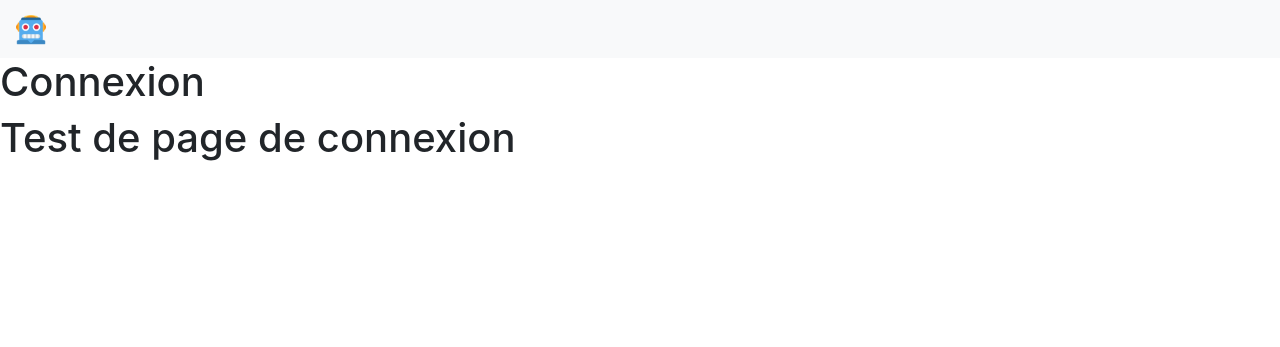
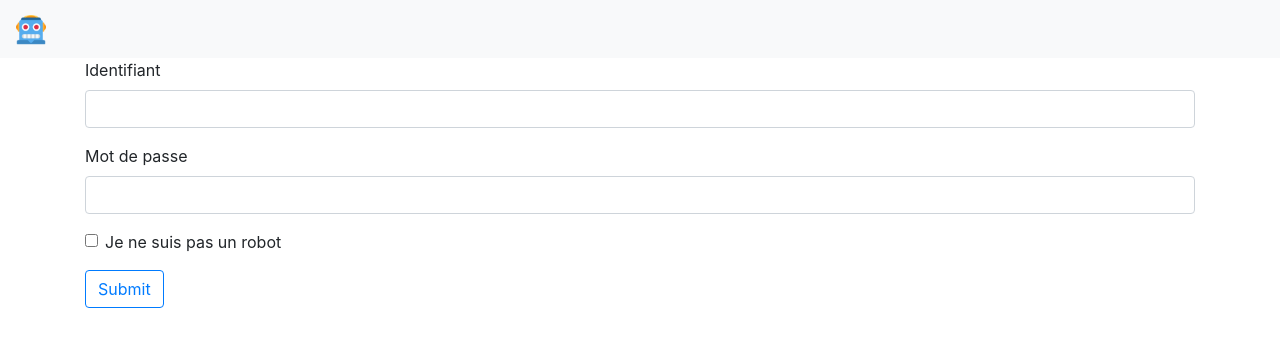
Before and after one commit to MaillotCedric/octo-classifr, a Django app: page / in a window 1280 px wide. Shown: the top 347 px of the page. Run offline with Django 4.2, Linux system fonts and the light colour scheme.

Commit message:
Ajout de boutons de déconnexion une fois connecté

```diff
--- a/src/app/templates/base.html
+++ b/src/app/templates/base.html
@@ -30,7 +30,6 @@
                         <li class="nav-item">
                             <a class="nav-link" href="#">Prédiction</a>
                         </li>
-
                         <li class="nav-item">
                             <a class="btn btn-outline-secondary">Decon&xion</a>
                         </li>
--- a/src/connexion/templates/connexion.html
+++ b/src/connexion/templates/connexion.html
@@ -1,6 +1,20 @@
 {% extends 'base.html' %}
 
 {% block contenu %}
-    <h1>Connexion</h1>
-    <h1>Test de page de connexion</h1>
+<form class="container">
+    {% csrf_token %}
+    <div class="mb-3 ">
+      <label for="exampleInputEmail1">Identifiant</label>
+      <input type="email" class="form-control" id="exampleInputEmail1" aria-describedby="emailHelp">
+    </div>
+    <div class="mb-3 ">
+      <label for="exampleInputPassword1">Mot de passe</label>
+      <input type="password" class="form-control" id="exampleInputPassword1">
+    </div>
+    <div class="form-group form-check">
+      <input type="checkbox" class="form-check-input" id="exampleCheck1">
+      <label class="form-check-label" for="exampleCheck1">Je ne suis pas un robot</label>
+    </div>
+    <button type="submit" class="btn btn-outline-primary">Submit</button>
+</form>
 {% endblock %}
```
Lines whose indentation alone changed are shown as unchanged.
